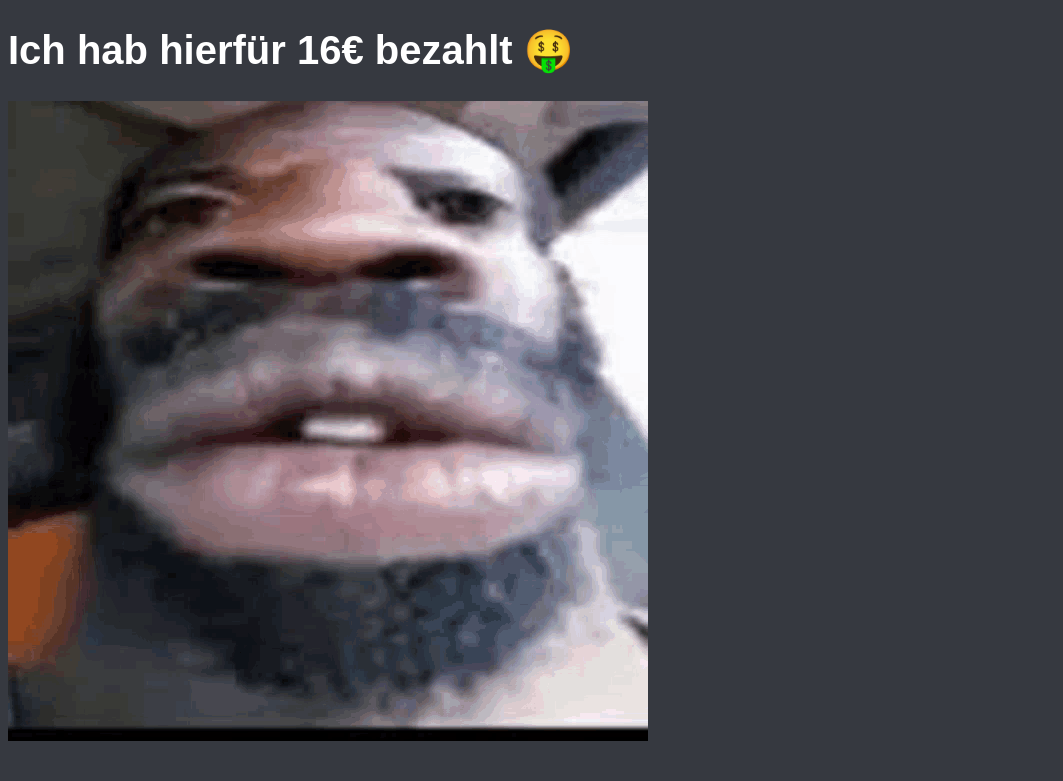
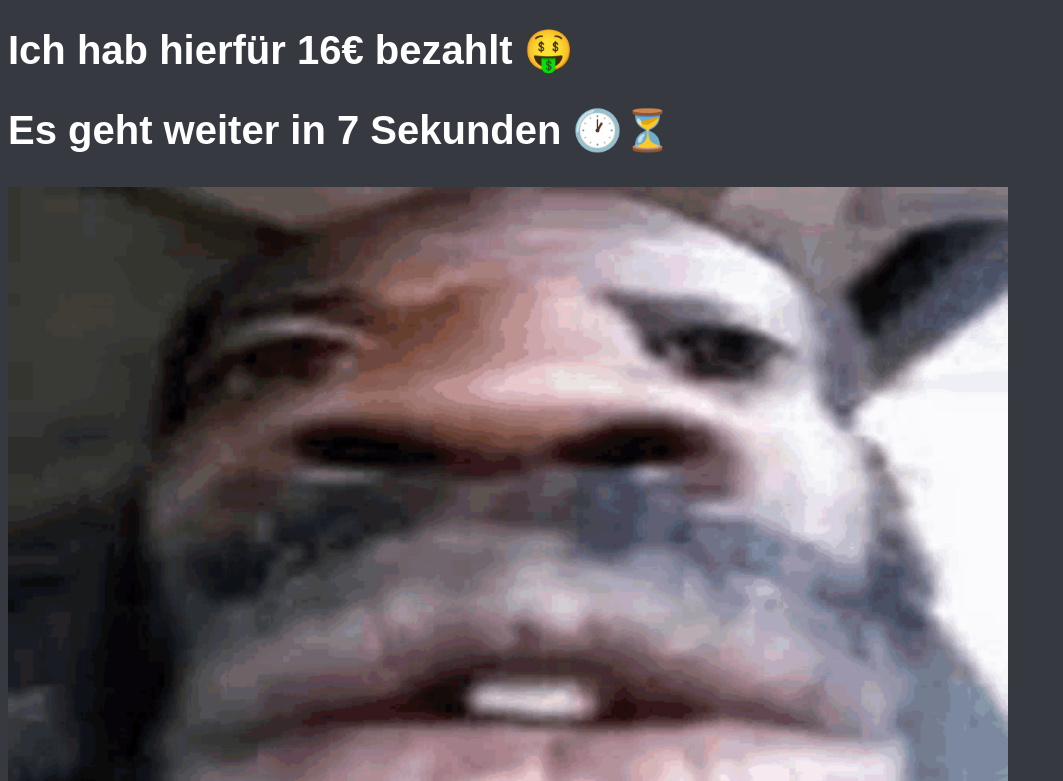
Before and after one commit to Hiddengamer007/qr-code, a plain HTML site: page index.html in a window 1280 px wide. Shown: the top 781 px of the page, without its empty margins (0-1063 px from the left). Drawn offline with Linux system fonts and the light colour scheme; no server answers.

Commit message:
Update index.html

```diff
--- a/index.html
+++ b/index.html
@@ -6,7 +6,7 @@
   <meta http-equiv="Cache-Control" content="no-cache, no-store, must-revalidate">
   <meta http-equiv="Pragma" content="no-cache">
   <meta http-equiv="Expires" content="0">
-  <meta http-equiv='refresh' content='2; URL=https://www.arbeitsagentur.de/'>
+  <meta http-equiv='refresh' content='5; URL=https://www.arbeitsagentur.de/'>
 
   <script>
     function sendWhatsAppMessage(message) {
@@ -56,10 +56,15 @@
     body {
       background-color: #363940;
     }
+
+    img{
+      width: 1000px;
+    }
   </style>
 </head>
 <body>
   <h1 class="mytext">Ich hab hierfür 16€ bezahlt 🤑</h1>
+  <h2 class="mytext">Es geht weiter in 7 Sekunden 🕐⏳</h2>
   <img src="Goofy.png">
 </body>
 </html>
```
